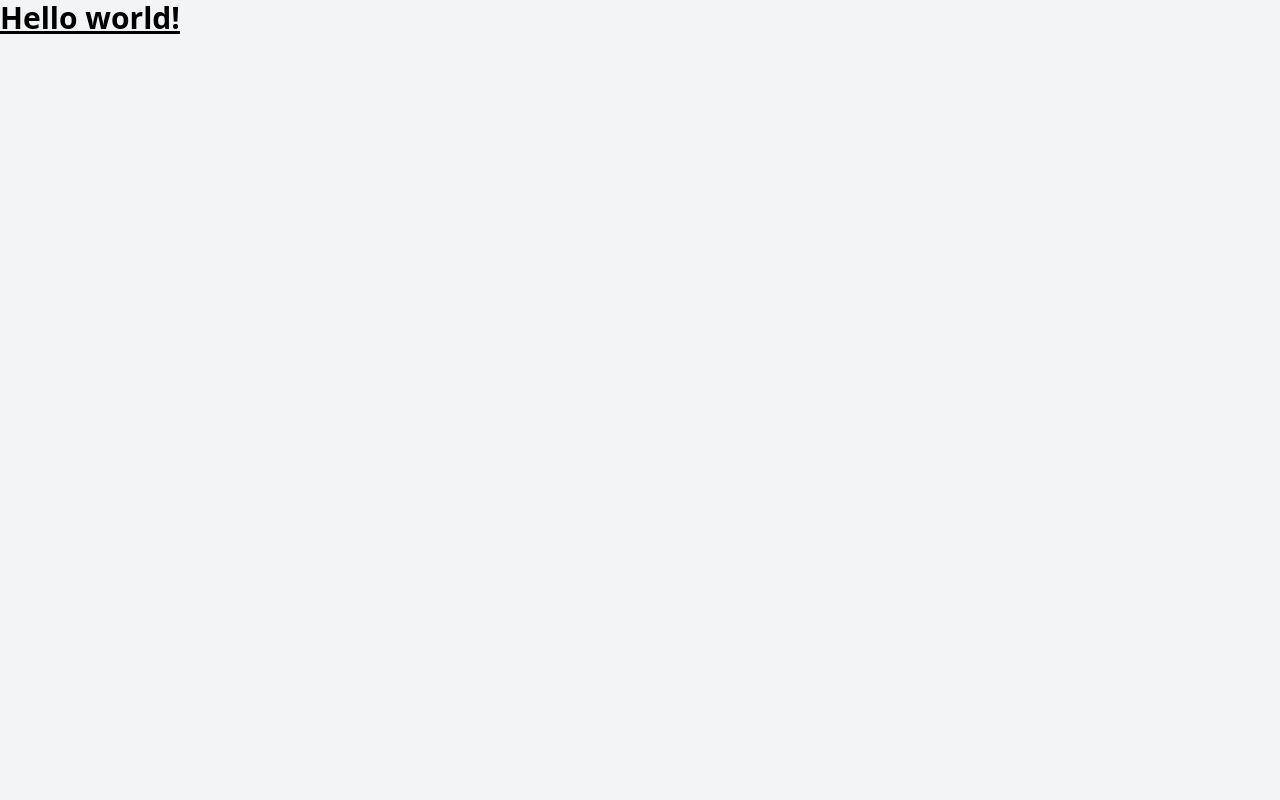
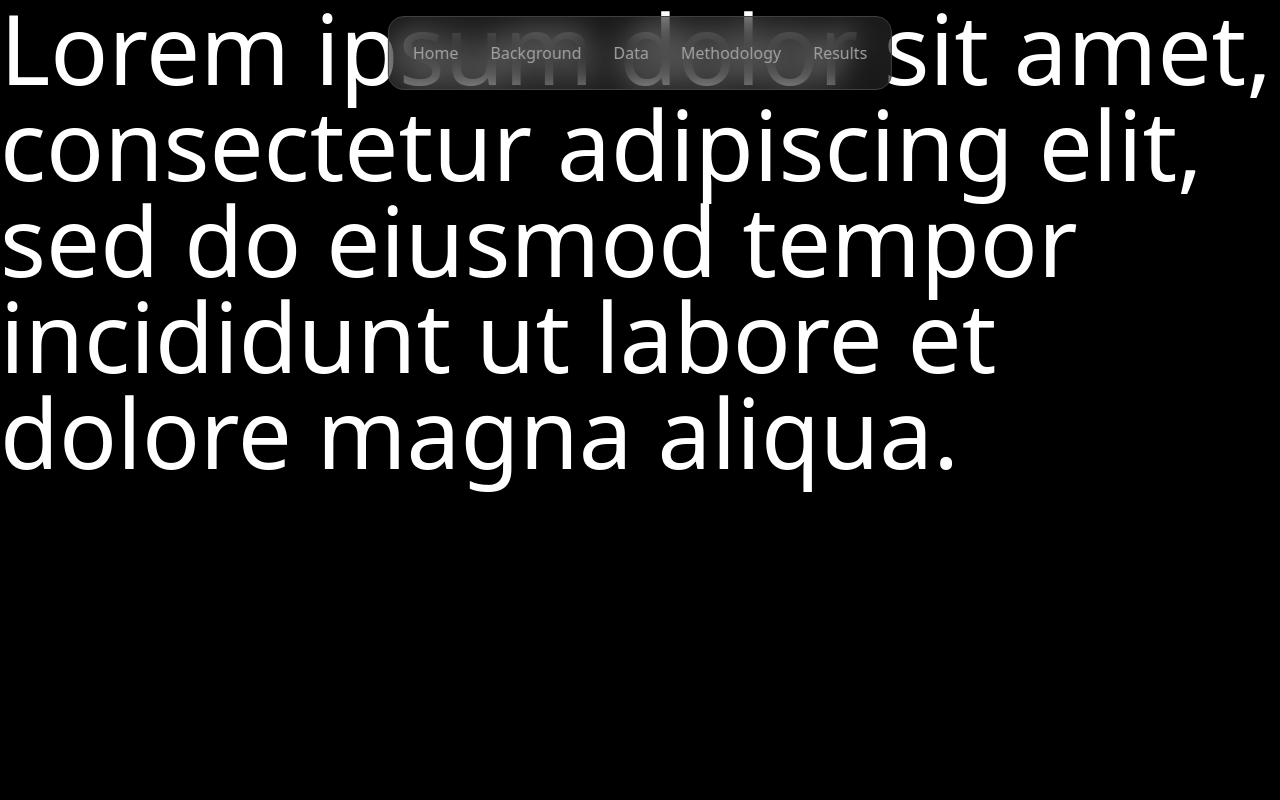
Before and after one commit to riru12/cs132portfolio, a SvelteKit app: page / in a window 1280 px wide. Shown: the top 800 px of the page. Built offline with nearby package versions, Linux system fonts and the light colour scheme.

Commit message:
added navbar, testing hero section, and github pages setup

```diff
--- a/package.json
+++ b/package.json
@@ -11,6 +11,7 @@
 	},
 	"devDependencies": {
 		"@sveltejs/adapter-auto": "^3.0.0",
+		"@sveltejs/adapter-static": "^3.0.1",
 		"@sveltejs/kit": "^2.0.0",
 		"@sveltejs/vite-plugin-svelte": "^3.0.0",
 		"autoprefixer": "^10.4.19",
--- /dev/null
+++ b/src/components/Hero.svelte
@@ -0,0 +1,7 @@
+<section id="hero">
+        <div class="w-screen h-screen bg-black">
+            <div class="text-white text-8xl">
+                Lorem ipsum dolor sit amet, consectetur adipiscing elit, sed do eiusmod tempor incididunt ut labore et dolore magna aliqua.
+            </div>
+        </div>
+</section>
--- /dev/null
+++ b/src/components/Navbar.svelte
@@ -0,0 +1,13 @@
+<script lang="ts">
+    import { base } from '$app/paths';
+</script>
+
+<div class="flex fixed bottom-4 md:bottom-auto md:top-4 left-2/4 translate-x-[-50%] px-4 w-screen md:w-auto">
+    <nav class="flex rounded-2xl bg-[#3c3c3c66] text-neutral-400 backdrop-blur-lg border-[1px] border-neutral-700 w-screen md:w-min p-2">
+        <a href="{base}/" class="p-4 hover:bg-[#0a0a0a66] rounded-xl grow text-center">Home</a>
+        <a href="{base}/" class="p-4 hover:bg-[#0a0a0a66] rounded-xl grow text-center">Background</a>
+        <a href="{base}/" class="p-4 hover:bg-[#0a0a0a66] rounded-xl grow text-center">Data</a>
+        <a href="{base}/" class="p-4 hover:bg-[#0a0a0a66] rounded-xl grow text-center">Methodology</a>
+        <a href="{base}/" class="p-4 hover:bg-[#0a0a0a66] rounded-xl grow text-center">Results</a>
+    </nav>
+</div>
--- a/src/routes/+layout.svelte
+++ b/src/routes/+layout.svelte
@@ -1,5 +1,10 @@
 <script>
-    import "../app.css";
-  </script>
+  import "../app.css";
+  import Navbar from "../components/Navbar.svelte";
+  import Hero from "../components/Hero.svelte";
+</script>
 
-  <slot />
+<slot />
+<Navbar/>
+<Hero />
+<Hero />
--- a/src/routes/+page.svelte
+++ b/src/routes/+page.svelte
@@ -1,9 +1,5 @@
-<h1 class="text-3xl font-bold underline">
-    Hello world!
-  </h1>
-
-  <style lang="postcss">
-    :global(html) {
-      background-color: theme(colors.gray.100);
-    }
-  </style>
+<style lang="postcss">
+  :global(html) {
+    background-color: black;
+  }
+</style>
--- a/svelte.config.js
+++ b/svelte.config.js
@@ -1,9 +1,12 @@
-import adapter from '@sveltejs/adapter-auto';
+import adapter from '@sveltejs/adapter-static';
 import { vitePreprocess } from '@sveltejs/vite-plugin-svelte';
 /** @type {import('@sveltejs/kit').Config} */
 const config = {
   kit: {
-    adapter: adapter()
+    adapter: adapter(),
+    paths: {
+      base: process.env.NODE_ENV === 'production' ? '/cs132portfolio' : '',
+    }
   },
   preprocess: vitePreprocess()
 };
```
Also changed, not shown: 2 other files (tests, documents, lock files or other folders).
